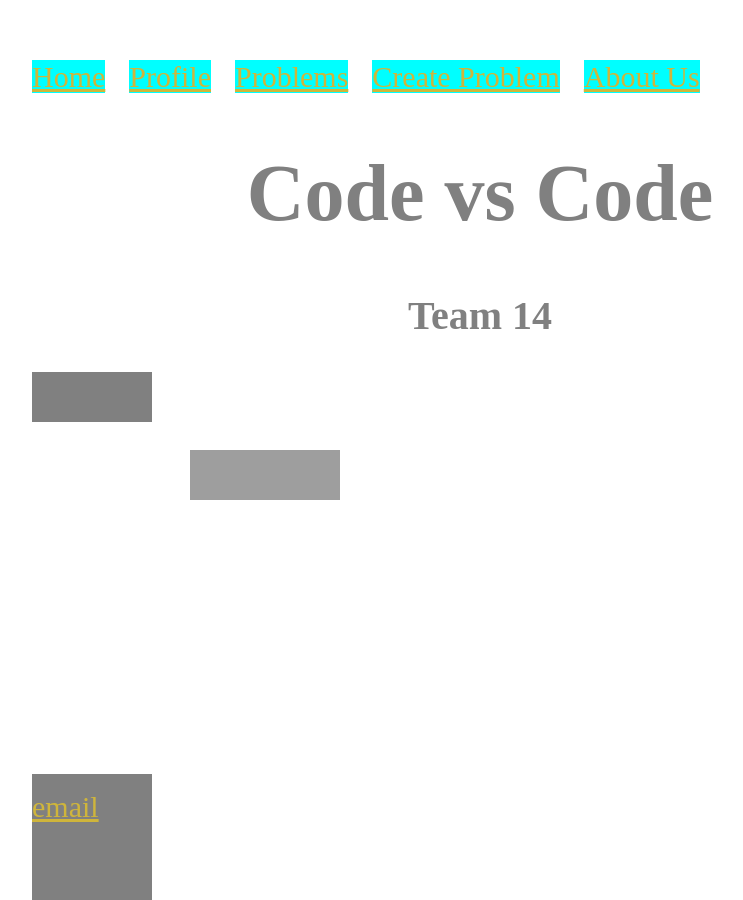
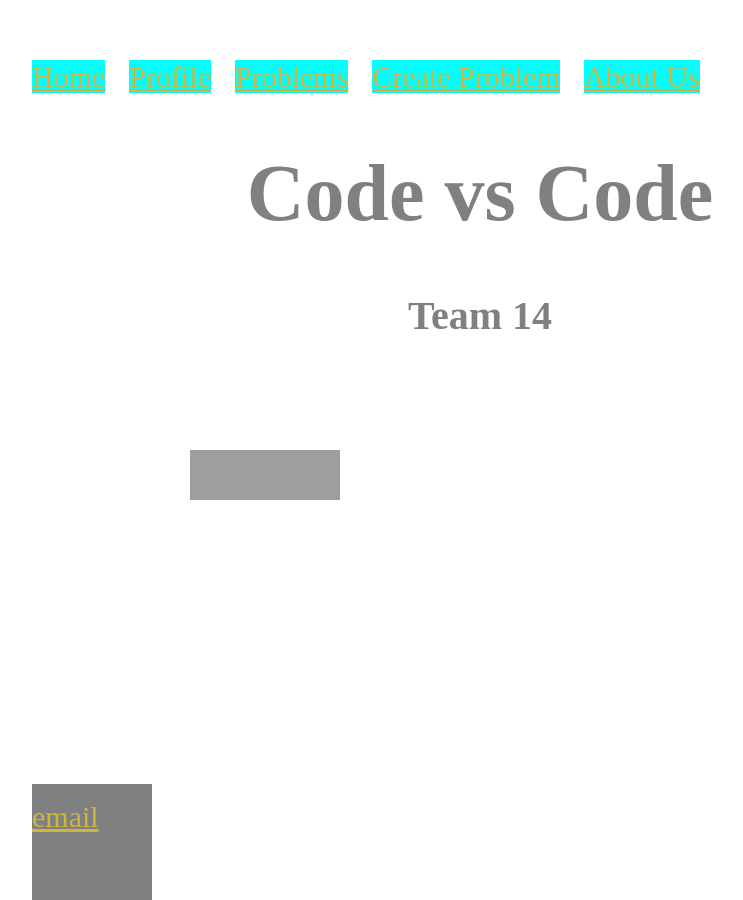
Before and after one commit to rramakrishnan246/rramakrishnan246.github.io, a Jekyll site: the page built from index.html, in a window 1280 px wide. Shown: the whole page, without its empty margins (160-903 px from the left). Built offline with Jekyll 4.4.1, drawn with Linux system fonts in a browser that asks for light colours; grey boxes are pictures that could not be loaded.

Commit message:
Update main.css

```diff
--- a/css/main.css
+++ b/css/main.css
@@ -17,15 +17,6 @@ nav ul li {
     color: black;
     background-color: aqua;
     font-family: cursive;
-}
-div {
-    background-color: gray;
-    height: 100px;
-    margin-left: 0px;
-    margin-right: 0px;
-    width: 1200px;
-    margin: 0px 0%;
-    margin-bottom: 10px;
 }
 
 footer ul li {
```
